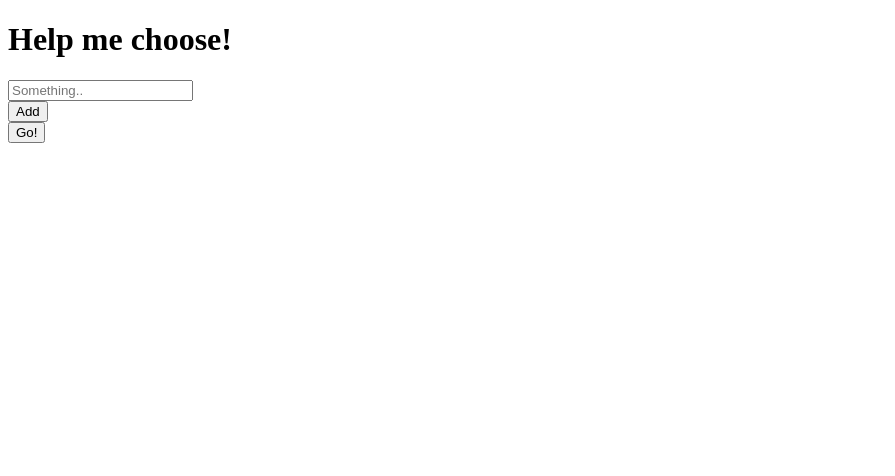
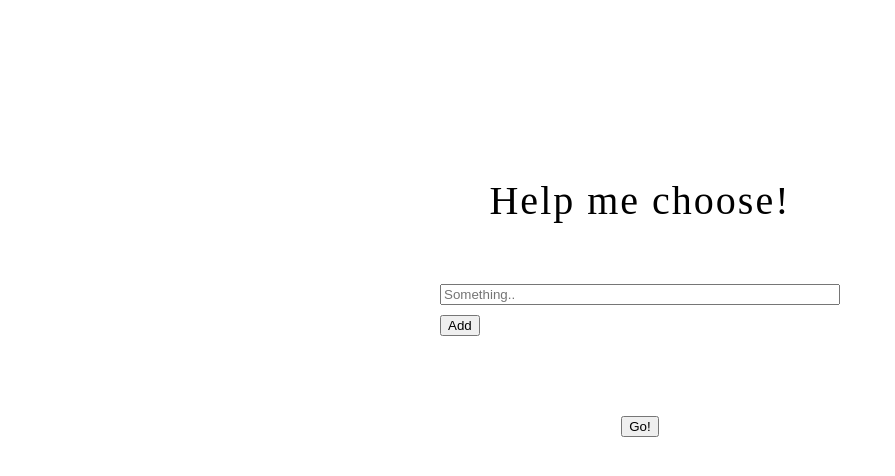
Before and after one commit to lindakapple/lindas-first-website, a plain HTML site: page index.html in a window 1280 px wide. Shown: the whole page, without its empty margins (0-895 px from the left). Drawn offline with Linux system fonts and the light colour scheme.

Commit message:
Added css

```diff
--- a/index.html
+++ b/index.html
@@ -3,13 +3,15 @@
   <head>
     <meta charset="utf-8">
     <title>Lindas first website</title>
+    <link rel="stylesheet" href="./main.css" type="text/css">
   </head>
   <body>
     <h1>Help me choose!</h1>
-    <div>
-      <div><input placeholder="Something.."></input>
+    <div class="inputSection">
+      <div class="inputs">
+        <input placeholder="Something.."></input>
       </div>
-      <button>Add</button>
+      <button class="addOption">Add</button>
     </div>
   <button>Go!</button>
   </body>
--- /dev/null
+++ b/main.css
@@ -0,0 +1,34 @@
+body {
+  display: flex;
+  flex-direction: column;
+  justify-content: center;
+  align-items: center;
+  margin-top: 150px;
+}
+
+h1 {
+  font-weight: lighter;
+  font-size: 40px;
+  letter-spacing: 2px;
+  margin-bottom: 0px;
+}
+
+.inputSection {
+  margin: 50px 0px 80px 0px;
+  width: 400px;
+}
+
+.inputs{
+  width: inherit;
+  display: flex;
+  flex-direction: column;
+
+}
+
+input {
+  margin-top: 10px;
+}
+
+.addOption {
+  margin-top: 10px;
+}
```
